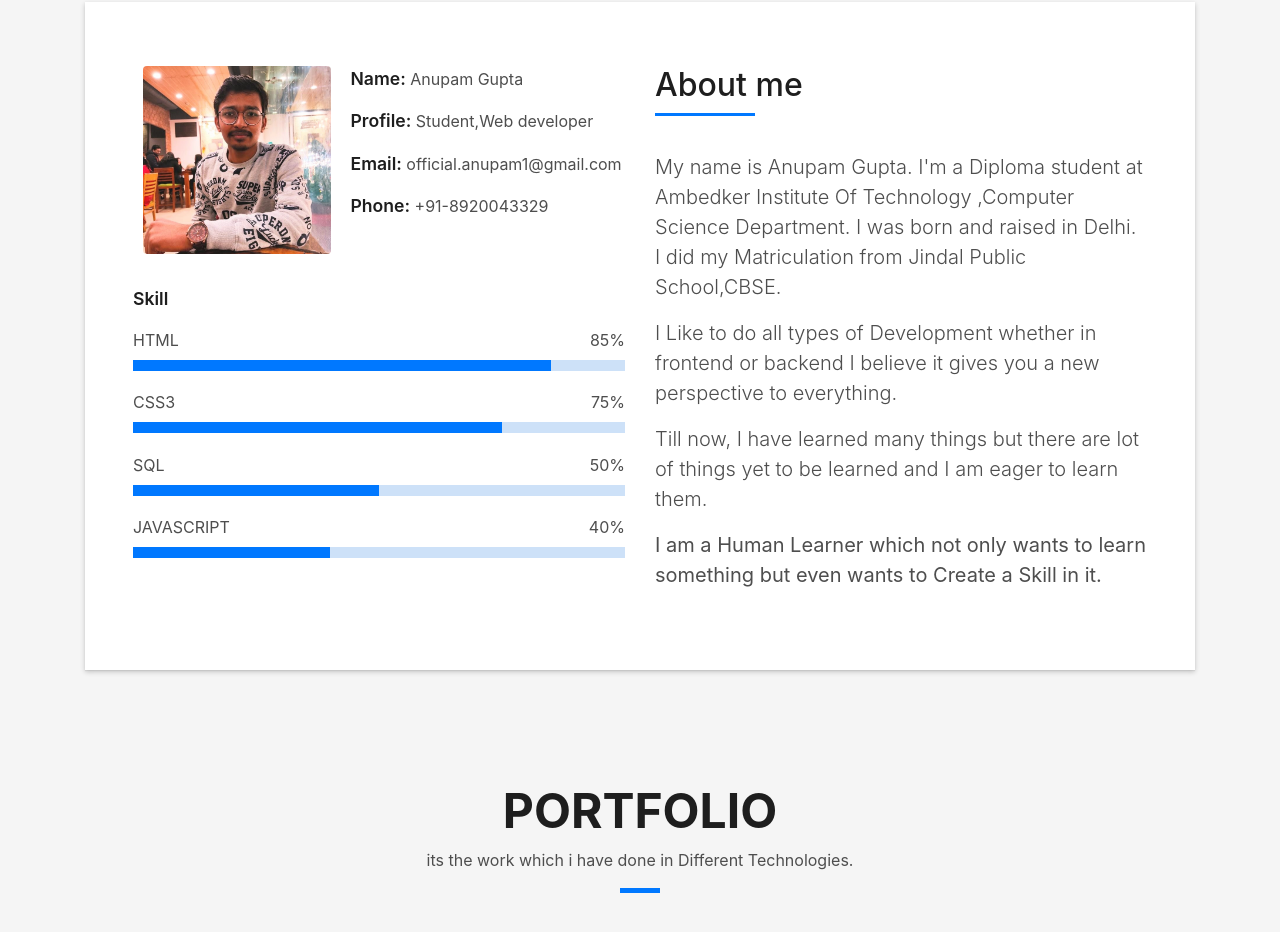
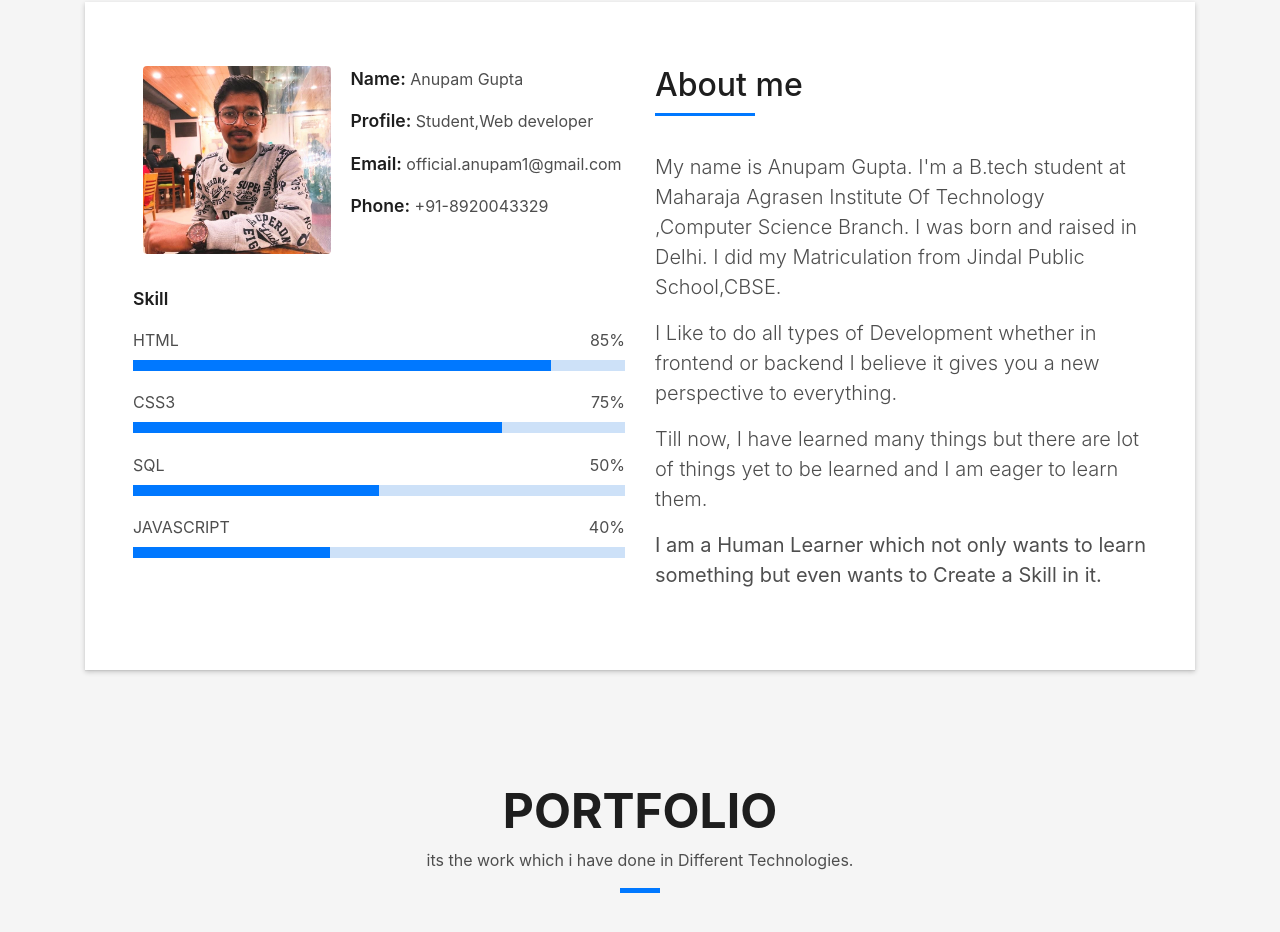
Before and after one commit to Anupamgupta01/Anupamgupta01.github.io, a plain HTML site: page index.html in a window 1280 px wide. Shown: the part 862-1794 px from the top of the page. Drawn offline with Linux system fonts and the light colour scheme; files whose address does not match are found by name.

Commit message:
Update index.html

```diff
--- a/index.html
+++ b/index.html
@@ -142,7 +142,7 @@
                       </h5>
                     </div>
                     <p class="lead">
-                      My name is Anupam Gupta. I'm a Diploma student at Ambedker Institute Of Technology ,Computer Science Department.
+                      My name is Anupam Gupta. I'm a B.tech student at Maharaja Agrasen Institute Of Technology ,Computer Science Branch.
 I was born and raised in Delhi.
 I did my Matriculation from Jindal Public School,CBSE.
 
```
